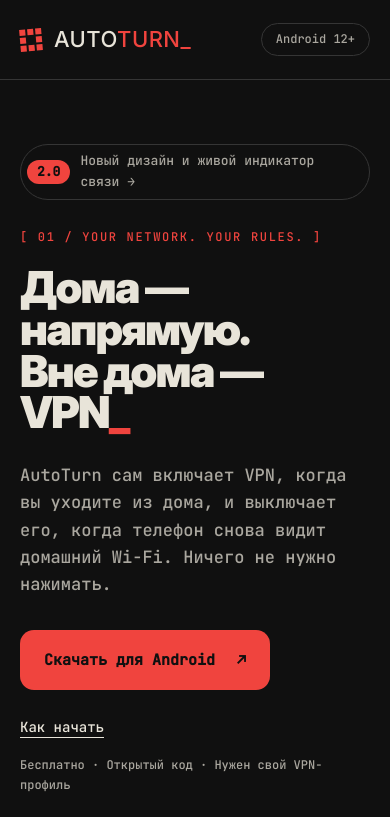
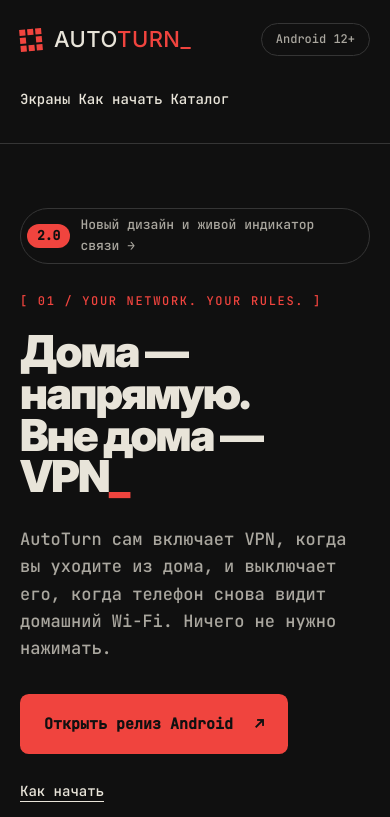
Before and after one commit to cveloy102/autoturn-vpn, a plain HTML site: page landing/index.html in a window 390 px wide. Shown: the top 817 px of the page. Drawn offline with Linux system fonts and the light colour scheme; files whose address does not match are found by name.

Commit message:
Link Android AutoTurn to the project catalog

```diff
--- a/landing/index.html
+++ b/landing/index.html
@@ -23,7 +23,7 @@
     <a href="#screens">Экраны</a>
     <a href="#start">Как начать</a>
     <a href="https://github.com/cveloy102/autoturn-vpn" target="_blank" rel="noopener">GitHub ↗</a>
-  </nav>
+  <a class="catalog-link" href="https://cveloy102.github.io/#autoturn">Каталог</a></nav>
   <span class="edition">Android 12+</span>
 </header>
 
@@ -35,7 +35,7 @@
       <h1>Дома — напрямую.<br>Вне дома — VPN<span>_</span></h1>
       <p class="lead">AutoTurn сам включает VPN, когда вы уходите из дома, и выключает его, когда телефон снова видит домашний Wi-Fi. Ничего не нужно нажимать.</p>
       <div class="actions">
-        <a class="button" href="https://github.com/cveloy102/autoturn-vpn/releases/latest">Скачать для Android <span aria-hidden="true">↗</span></a>
+        <a class="button" href="https://github.com/cveloy102/autoturn-vpn/releases/latest">Открыть релиз Android <span aria-hidden="true">↗</span></a>
         <a class="text-link" href="#start">Как начать</a>
       </div>
       <p class="note">Бесплатно · Открытый код · Нужен свой VPN-профиль</p>
@@ -99,7 +99,7 @@
         <p class="eyebrow">[ 04 / GET CONNECTED ]</p>
         <h2 id="start-title">Три шага.<br>И можно идти.</h2>
       </div>
-      <a class="button" href="https://github.com/cveloy102/autoturn-vpn/releases/latest">Скачать APK <span aria-hidden="true">↗</span></a>
+      <a class="button" href="https://github.com/cveloy102/autoturn-vpn/releases/latest">APK в релизе <span aria-hidden="true">↗</span></a>
     </div>
     <ol>
       <li><span>01</span><h3>Установите AutoTurn</h3><p>Скачайте APK из GitHub Releases. Если Android спросит, разрешите установку из браузера или файлового менеджера.</p></li>
@@ -120,7 +120,7 @@
 
   <section class="closing">
     <h2>Ваша сеть.<br>Ваши правила<span>_</span></h2>
-    <a class="button" href="https://github.com/cveloy102/autoturn-vpn/releases/latest">Скачать AutoTurn 2.0 <span aria-hidden="true">↗</span></a>
+    <a class="button" href="https://github.com/cveloy102/autoturn-vpn/releases/latest">Открыть релиз AutoTurn <span aria-hidden="true">↗</span></a>
   </section>
 </main>
 
@@ -131,7 +131,7 @@
     <a href="https://github.com/cveloy102/autoturn-vpn/blob/main/docs/PRIVACY.md">Приватность</a>
     <a href="https://github.com/cveloy102/autoturn-vpn/blob/main/CHANGELOG.md">История версий</a>
     <a href="https://cveloy102.github.io/autoturn-macos/">Для macOS ↗</a>
-  </div>
+  <a class="catalog-link" href="https://cveloy102.github.io/#autoturn">Все приложения</a></div>
 </footer>
 <script src="script.js"></script>
 </body>
--- a/landing/styles.css
+++ b/landing/styles.css
@@ -118,3 +118,32 @@ h1{font-family:var(--display);font-weight:900;font-size:clamp(44px,5.4vw,78px);l
   .stage .phone{width:min(260px,100%)}
 }
 @media (prefers-reduced-motion:reduce){html{scroll-behavior:auto}.button{transition:none}}
+
+/* Catalog navigation and primary actions. */
+header nav {
+  display: flex;
+  flex-wrap: wrap;
+  align-items: center;
+  column-gap: clamp(0.5rem, 1.9vw, 1.5rem);
+  row-gap: 0;
+}
+header nav a, footer .catalog-link {
+  display: inline-flex;
+  align-items: center;
+  min-height: 44px;
+  font-size: 0.875rem;
+}
+header .catalog-link, footer .catalog-link { color: #e8e4d9; }
+header .catalog-link:hover, footer .catalog-link:hover { color: #ff655c; }
+main .button { border-radius: 0.55rem; }
+.catalog-link:focus-visible { outline: 2px solid #f0443e; outline-offset: 3px; }
+@media (max-width: 660px) {
+  header nav { grid-column: 1 / -1; flex-basis: 100%; width: 100%; }
+}
+
+.top nav { display: flex; }
+@media (max-width: 660px) {
+  .top { flex-wrap: wrap; }
+  .top nav { display: flex; order: 3; }
+  .top nav a[href="#features"], .top nav a[target="_blank"] { display: none; }
+}
```
Also changed, not shown: 1 other file.
